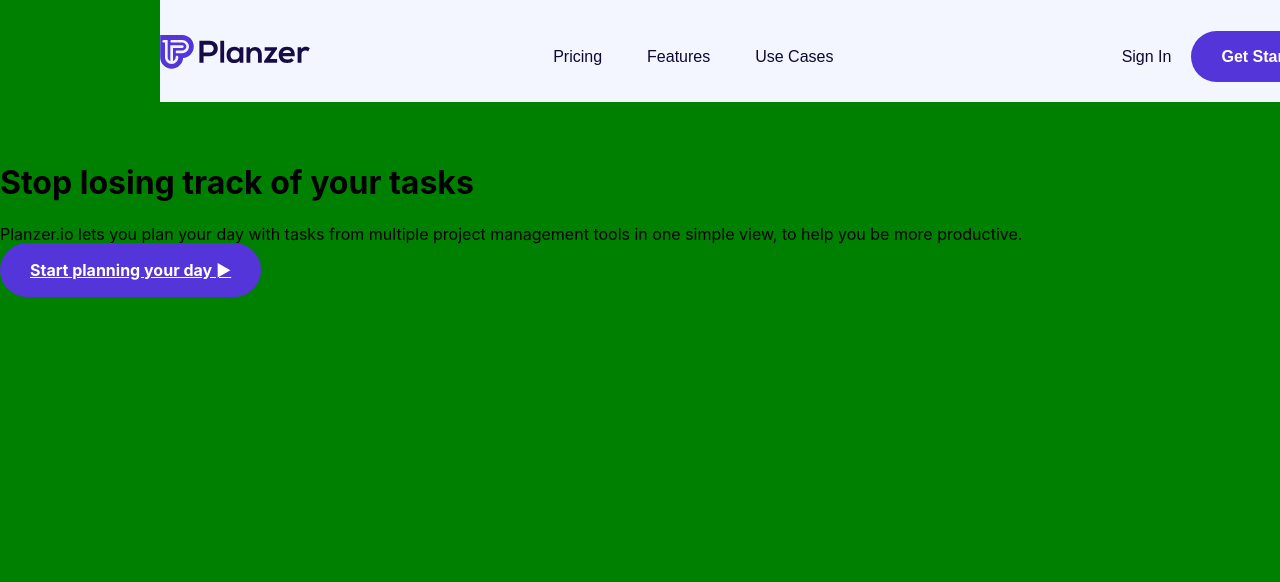
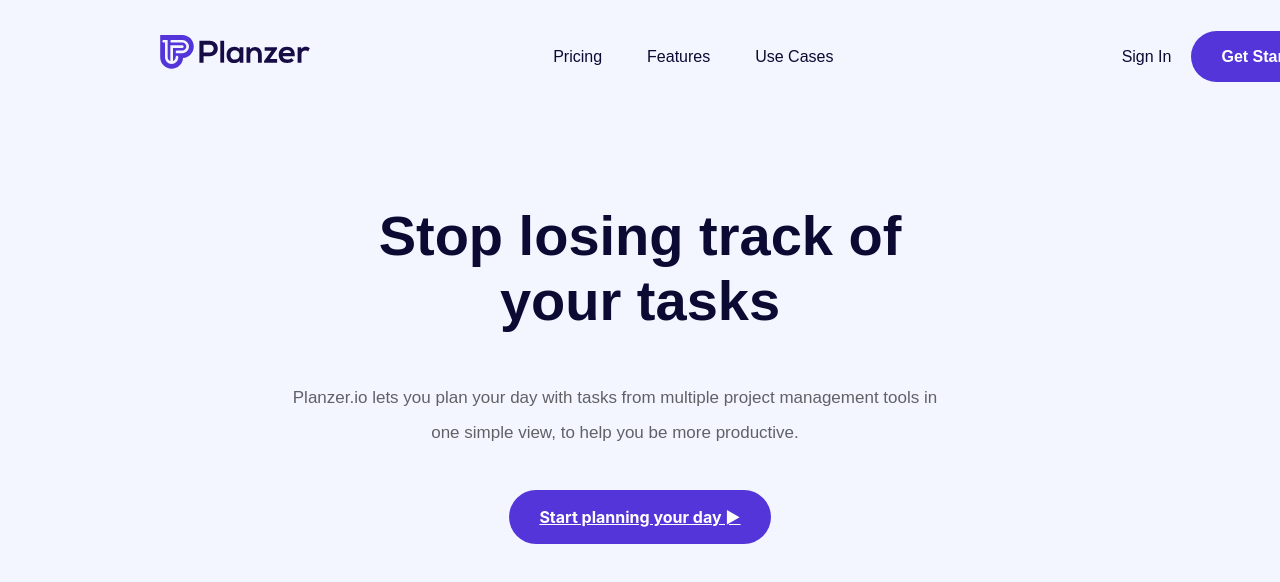
Before and after one commit to harenbergcoding/react-landing-page-clone, a React (Create React App) app: page / in a window 1280 px wide. Shown: the top 582 px of the page. Built offline with nearby package versions, Linux system fonts and the light colour scheme.

Commit message:
Add hero section

```diff
--- a/src/App.js
+++ b/src/App.js
@@ -45,7 +45,7 @@ const navStyles = css`
   }
 `;
 
-const navStylesRight = css`
+const navRightStyles = css`
   font-family: Thicccboi, sans-serif;
   color: #0b0a33;
   text-decoration: none;
@@ -68,6 +68,44 @@ const navStylesRight = css`
   }
 `;
 
+const h1 = css`
+  font-size: 56px;
+  font-weight: 700;
+  font-family: Thicccboi, sans-serif;
+  color: #0b0a33;
+`;
+
+const heroSectionStyles = css`
+  display: flex;
+  justify-content: center;
+
+  > div {
+    padding-top: 15px;
+  }
+
+  > div > p {
+    padding: 10 25 0 25;
+    width: 650px;
+    opacity: 0.6;
+    font-size: 17px;
+    font-family: Thicccboi, sans-serif;
+    line-height: 35px;
+  }
+`;
+
+const heroDivStyles = css`
+  width: 700px;
+  justify-content: center;
+  align-items: center;
+  text-align: center;
+
+  > h1 {
+    margin: 0 0 24;
+    padding-left: 24px;
+    padding-right: 24px;
+  }
+`;
+
 function App() {
   return (
     <div className="App" css={mainStyles}>
@@ -81,7 +119,7 @@ function App() {
           <a href="#x">Use Cases</a>
         </nav>
 
-        <div className="navRight" css={navStylesRight}>
+        <div className="navRight" css={navRightStyles}>
           <a href="#x">Sign In</a>
           <a href="#x" css={button}>
             Get Started ►
@@ -90,14 +128,20 @@ function App() {
       </header>
       <br />
       <br />
-      <h1>Stop losing track of your tasks</h1>
+      <section css={heroSectionStyles}>
+        <div className="heroSection" css={heroDivStyles}>
+          <h1 css={h1}>Stop losing track of your tasks</h1>
           <p>
             Planzer.io lets you plan your day with tasks from multiple project
             management tools in one simple view, to help you be more productive.
           </p>
+          <br />
+          <br />
           <a href="#a" css={button}>
             Start planning your day ►
           </a>
+        </div>
+      </section>
       <br />
       <br />
       <br />
--- a/src/index.js
+++ b/src/index.js
@@ -17,7 +17,7 @@ root.render(
         }
         body {
           margin: 0px;
-          background-color: green;
+          background-color: #f3f5ff;
         }
       `}
     />
```
Lines whose indentation alone changed are shown as unchanged.
